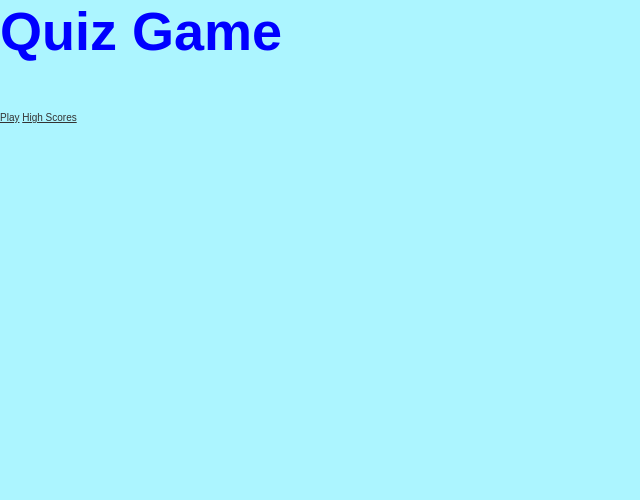
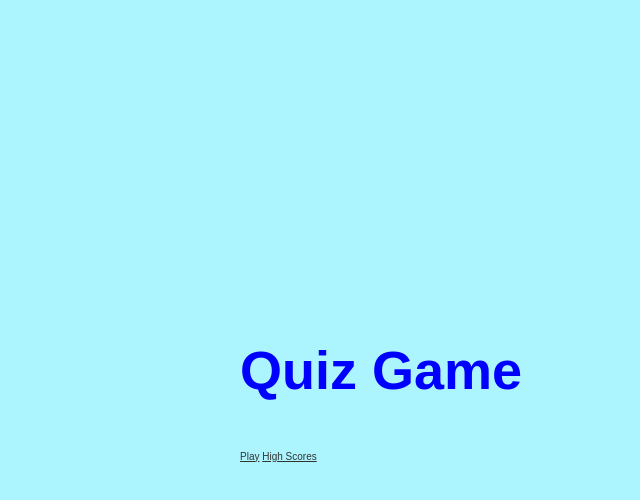
Before and after one commit to KRithuri/Interactive-quiz, a plain HTML site: page index.html in a window 1280 px wide. Shown: the whole page, without its empty margins (0-640 px from the left). Drawn offline with Linux system fonts and the light colour scheme.

Commit message:
container

```diff
--- a/style.css
+++ b/style.css
@@ -40,3 +40,17 @@ h3{
     font-size: 2.8rem;
     font-weight: 500;
 }
+
+
+.container{
+    width: 100%;
+    height: 100vh;
+    display: flex;
+    justify-content: center;
+    align-items: center;
+    max-width: 80rem ;
+    margin: 0 auto;
+}
+.container > *{
+    width: 100%;
+}
```
